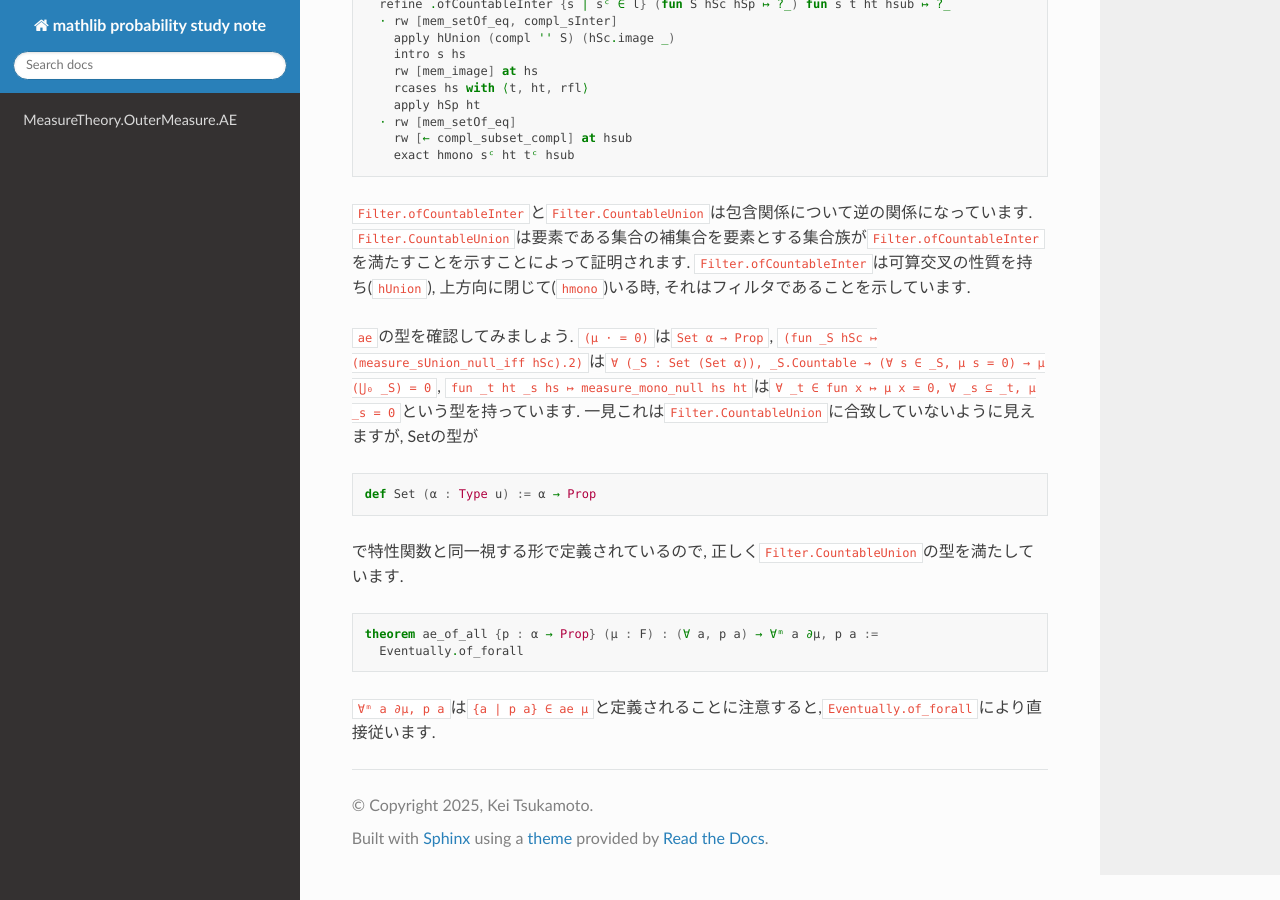
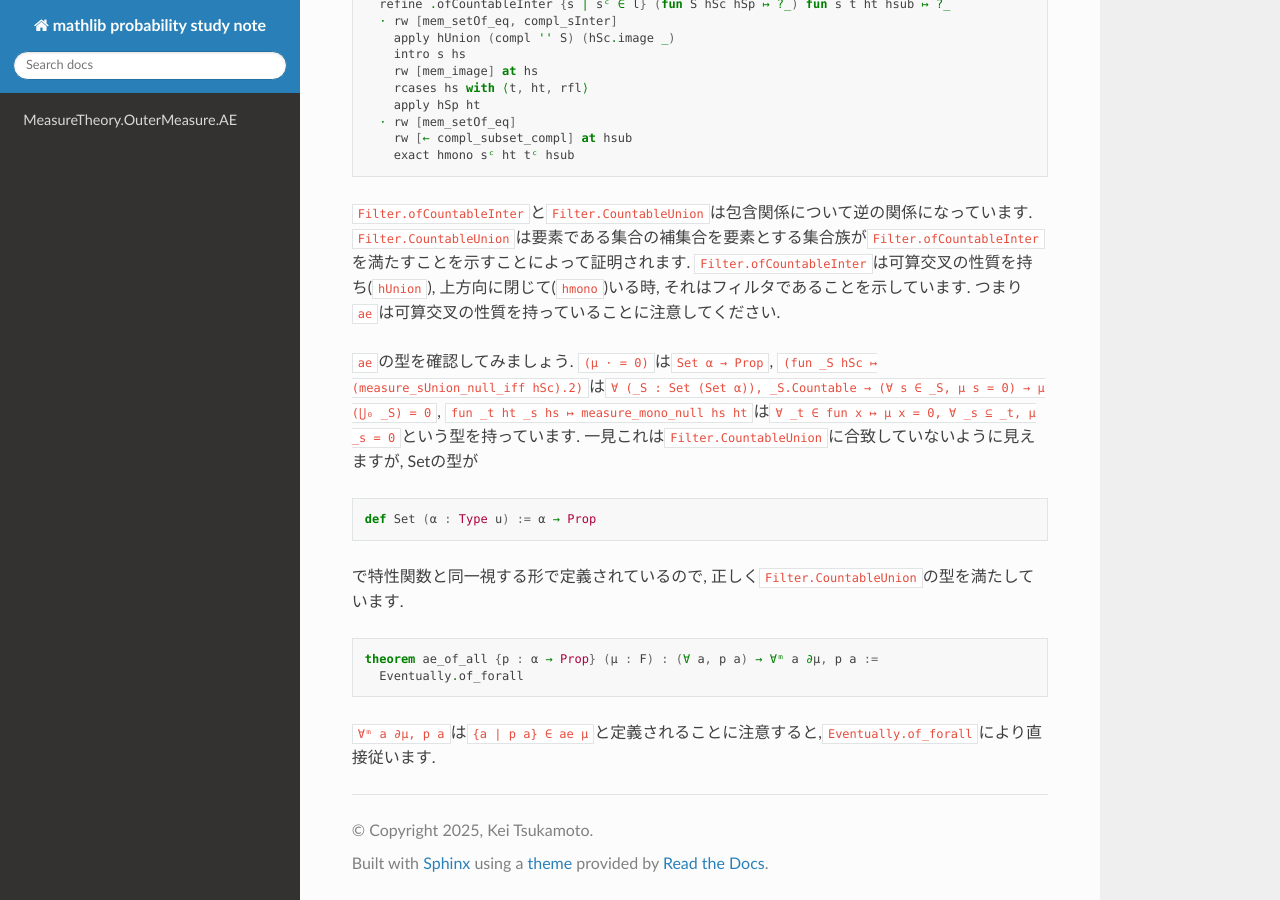
Before and after one commit to auto-res/mathlib_probability_study_note, a Sphinx documentation site: the page built from docs/source/MeasureTheory/OuterMeasure/AE.md, in a window 1280 px wide and 900 px high, scrolled down 1093 px. Built offline with Sphinx 7.4.7 and the Read the Docs theme 3.1.0, drawn with Linux system fonts in a browser that asks for light colours.

Commit message:
Operations

````diff
--- a/docs/source/MeasureTheory/OuterMeasure/AE.md
+++ b/docs/source/MeasureTheory/OuterMeasure/AE.md
@@ -59,7 +59,7 @@ def Filter.ofCountableUnion (l : Set (Set α))
 ```
 
 `Filter.ofCountableInter`と`Filter.CountableUnion`は包含関係について逆の関係になっています. `Filter.CountableUnion`は要素である集合の補集合を要素とする集合族が`Filter.ofCountableInter`を満たすことを示すことによって証明されます.
-`Filter.ofCountableInter`は可算交叉の性質を持ち(`hUnion`), 上方向に閉じて(`hmono`)いる時, それはフィルタであることを示しています.
+`Filter.ofCountableInter`は可算交叉の性質を持ち(`hUnion`), 上方向に閉じて(`hmono`)いる時, それはフィルタであることを示しています. つまり`ae`は可算交叉の性質を持っていることに注意してください.
 
 `ae`の型を確認してみましょう. `(μ · = 0)`は`Set α → Prop`, `(fun _S hSc ↦ (measure_sUnion_null_iff hSc).2)`は`∀ (_S : Set (Set α)), _S.Countable → (∀ s ∈ _S, μ s = 0) → μ (⋃₀ _S) = 0`, `fun _t ht _s hs ↦ measure_mono_null hs ht`は`∀ _t ∈ fun x ↦ μ x = 0, ∀ _s ⊆ _t, μ _s = 0`という型を持っています. 一見これは`Filter.CountableUnion`に合致していないように見えますが, Setの型が
 ``` lean4
````
Also changed, not shown: docs/source/index.md (line endings or trailing spaces).
